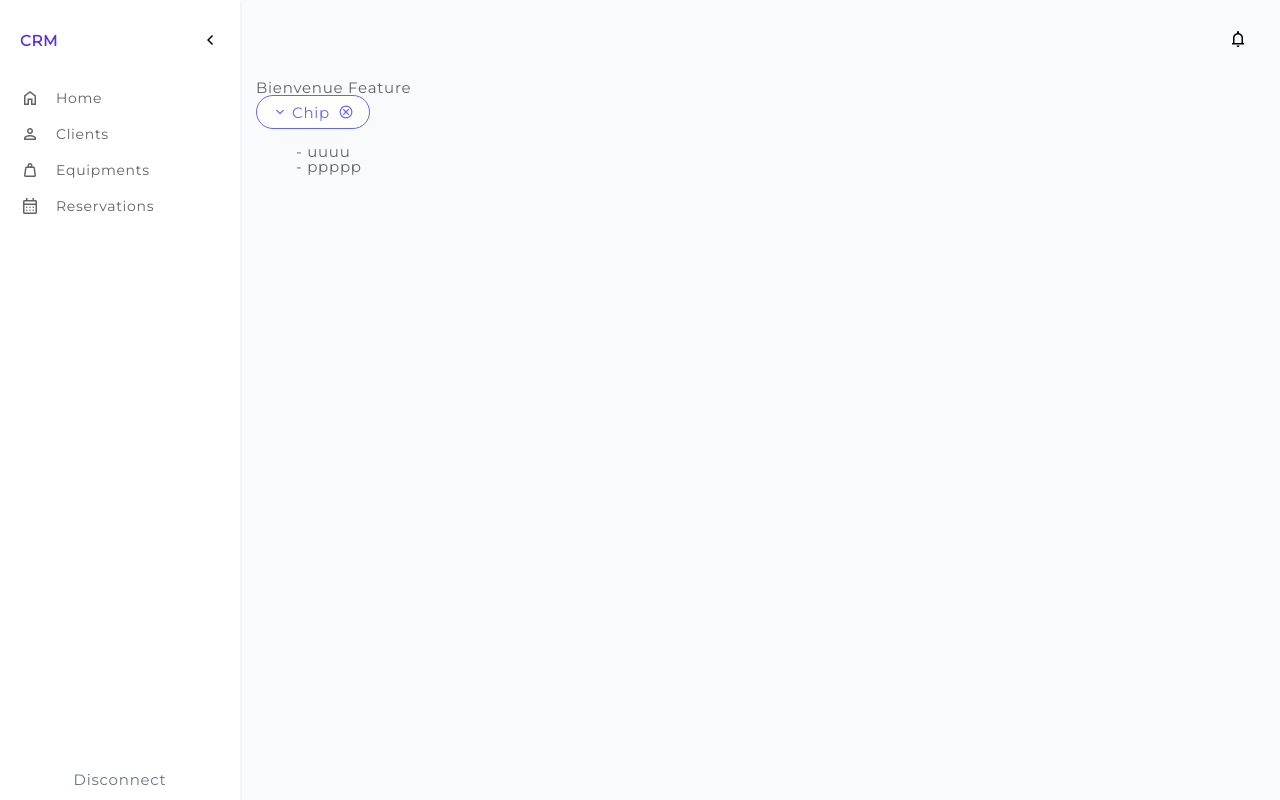
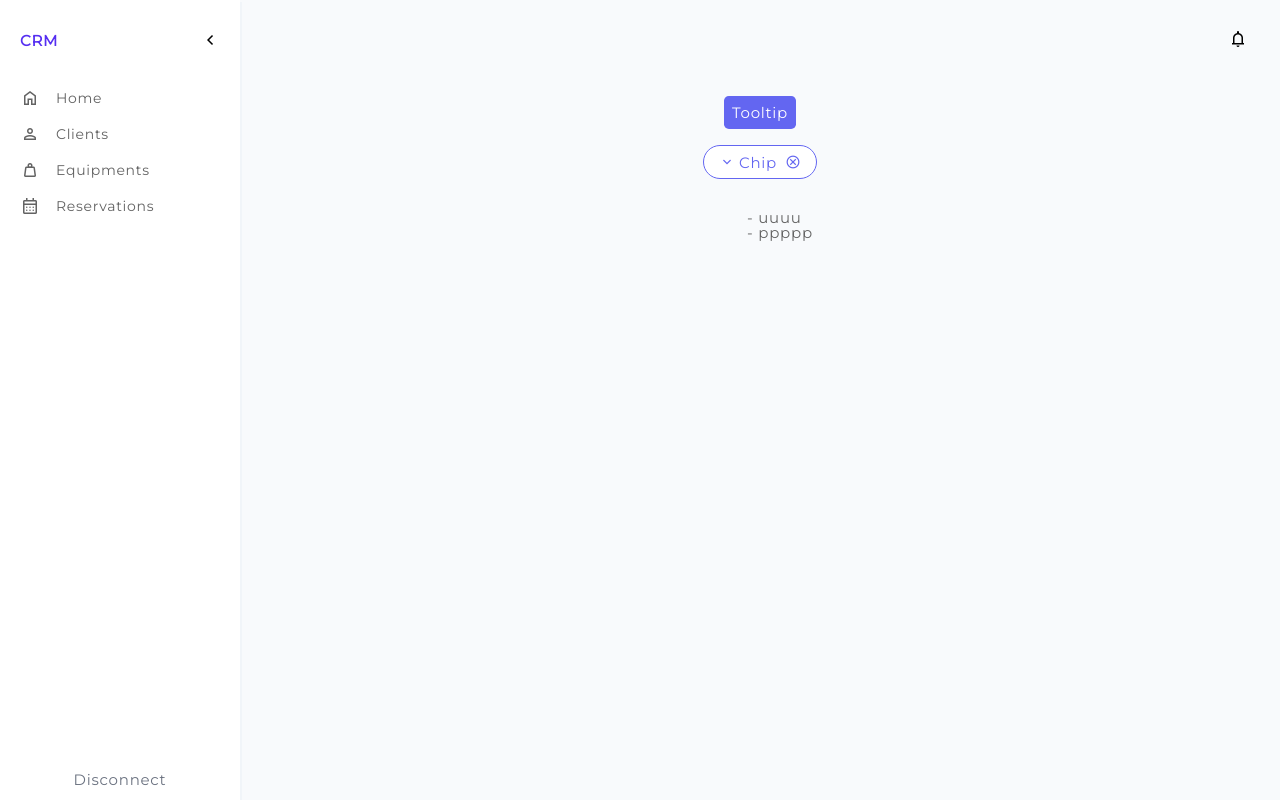
Before and after one commit to GeoffroyMuller/front_crm, a Vue app: page / in a window 1280 px wide. Built offline with nearby package versions, Linux system fonts and the light colour scheme; sample sign-in values are in the browser's storage.

Commit message:
exemple tooltip

```diff
--- a/src/features/pages/Home.vue
+++ b/src/features/pages/Home.vue
@@ -1,5 +1,8 @@
 <template>
-  <div>{{ $t("WELCOME") }}</div>
+  <div class="home">
+    <Button v-tooltip="{ text: 'My Tooltip', placement: 'bottom' }">
+      Tooltip
+    </Button>
     <Chip isClosable isOutline color="primary" icon="expand_more">Chip</Chip>
     <List
       :list="[
@@ -16,9 +19,17 @@
         <div>- {{ item.poui }}</div>
       </template>
     </List>
+  </div>
 </template>
 
 <script setup lang="ts">
+import Button from "@/core/components/Button.vue";
 import Chip from "@/core/components/Chip.vue";
 import List from "@/core/components/List.vue";
 </script>
+
+<style lang="scss" scoped>
+.home {
+  @include flex(col, flex-start, center, 2);
+}
+</style>
```
Lines whose indentation alone changed are shown as unchanged.
